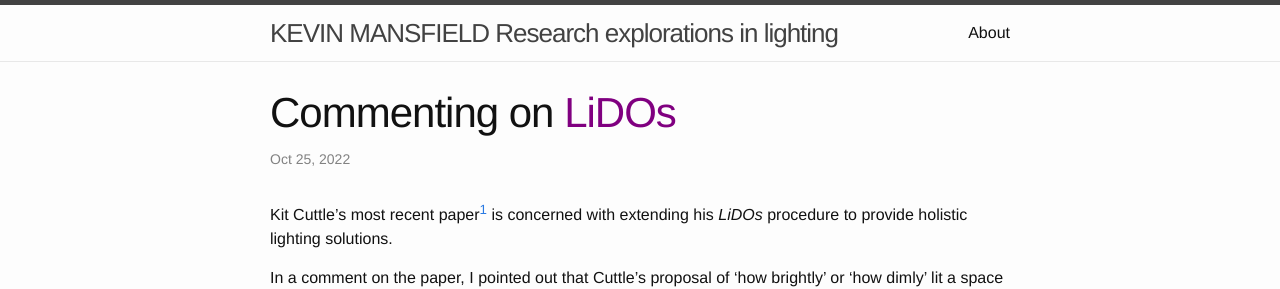
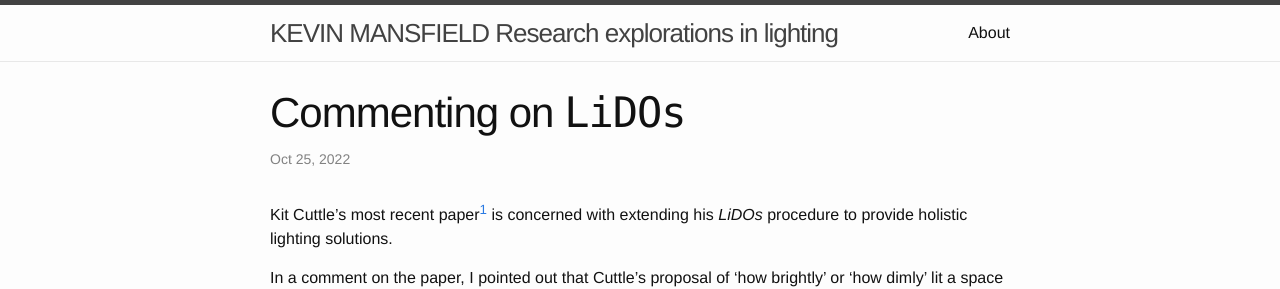
Before and after one commit to kpmansfield/kpmansfield.github.io, a Jekyll site: the page built from _posts/2022-10-25-comment-lidos.md, in a window 1280 px wide. Shown: the top 289 px of the page. Built offline with Jekyll 4.4.1, drawn with Linux system fonts in a browser that asks for light colours.

Commit message:
Update 2022-10-25-comment-lidos.md

```diff
--- a/_posts/2022-10-25-comment-lidos.md
+++ b/_posts/2022-10-25-comment-lidos.md
@@ -1,6 +1,6 @@
 ---
 layout: post
-title: Commenting on <span style="color:purple">LiDOs</span>
+title: Commenting on <font face="Monaco">LiDOs</font>
 ---
 
 Kit Cuttle's most recent paper[^1] is concerned with extending his *LiDOs* procedure to provide holistic lighting solutions.
```
